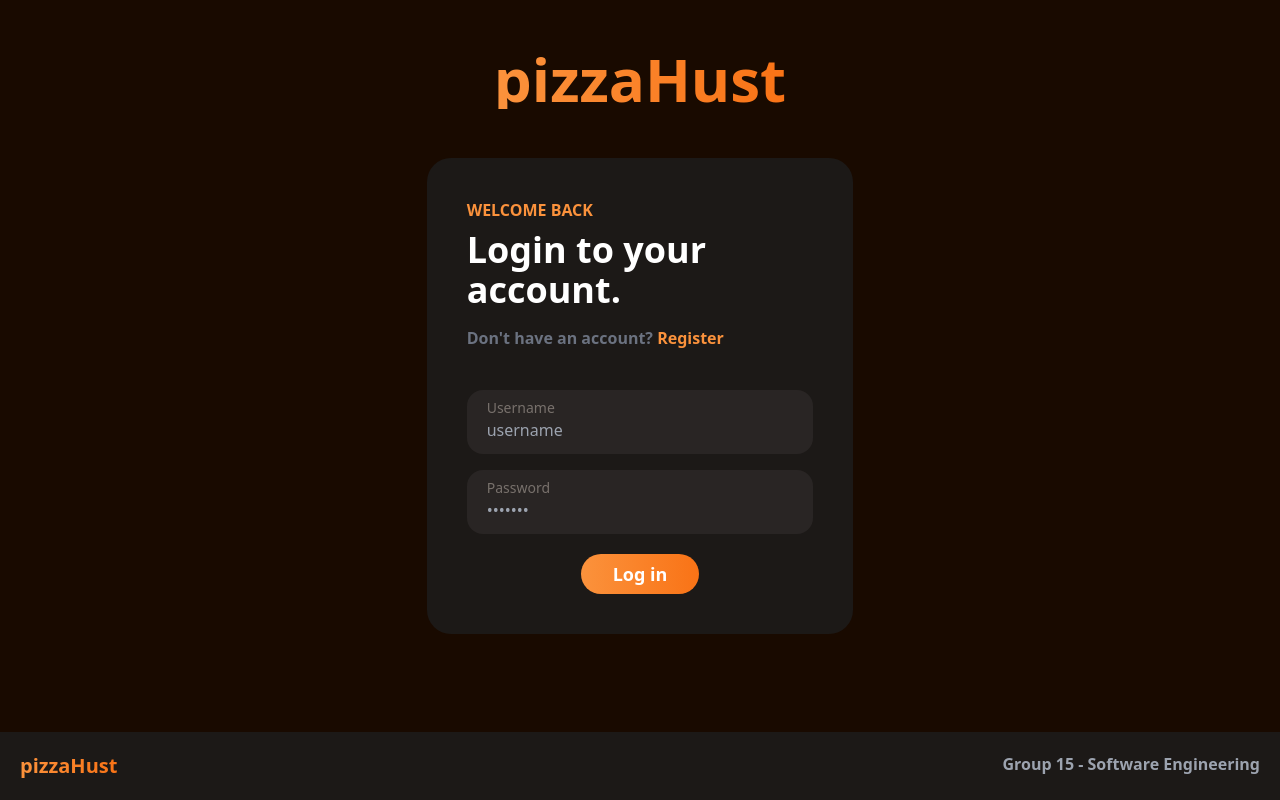
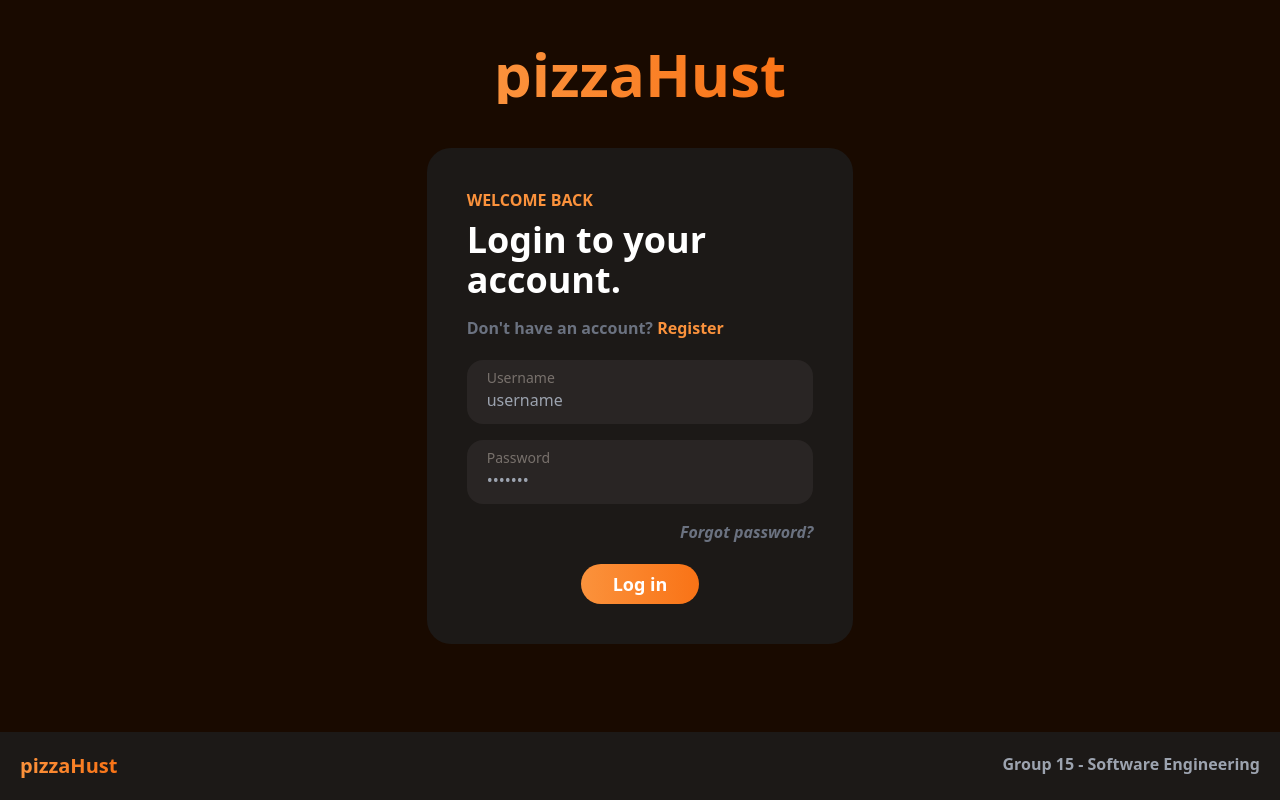
Before and after one commit to binonhq/PizzaHust, a React (Vite) app in the folder client/: page /login in a window 1280 px wide. Built offline with nearby package versions, Linux system fonts and the light colour scheme; no server answers.

Commit message:
update api

```diff
--- a/client/src/pages/LoginPage.jsx
+++ b/client/src/pages/LoginPage.jsx
@@ -55,7 +55,7 @@ export default function LoginPage() {
             Register
           </Link>
         </h1>
-        <form className="mt-10" onSubmit={handleLoginSubmit}>
+        <form className="mt-5" onSubmit={handleLoginSubmit}>
           <div className="pt-2 pb-3 px-5 rounded-2xl bg-stone-800 mb-4">
             <h1 className="text-stone-500 text-sm">Username</h1>
             <input
@@ -76,6 +76,9 @@ export default function LoginPage() {
               placeholder="•••••••"
             />
           </div>
+          <div className="font-semibold text-gray-500 pt-4 italic hover:underline cursor-pointer text-end">
+            Forgot password?
+          </div>
           <button
             type="submit"
             className="px-8 py-1.5 mt-5 block mx-auto text-lg font-semibold rounded-full text-white bg-gradient-to-r from-orange-400 to-orange-500"
--- a/client/src/pages/RegisterPage.jsx
+++ b/client/src/pages/RegisterPage.jsx
@@ -58,7 +58,7 @@ export default function RegisterPage() {
             Log in
           </Link>
         </h1>
-        <form className="mt-10" onSubmit={registerUser}>
+        <form className="mt-5" onSubmit={registerUser}>
           <div className="pt-2 pb-3 px-5 rounded-2xl bg-stone-800  mb-4">
             <h1 className="text-stone-500 text-sm">Your name</h1>
             <input
```
